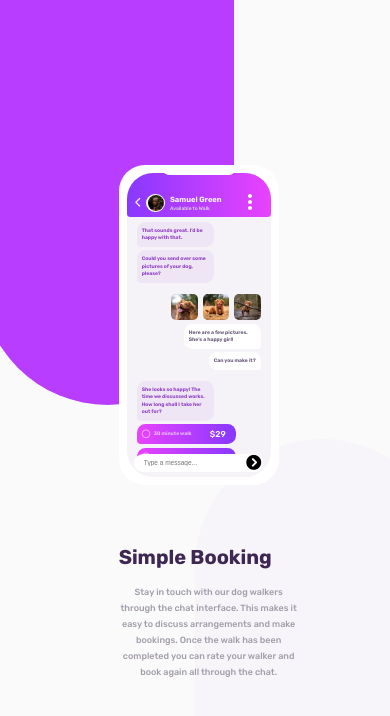
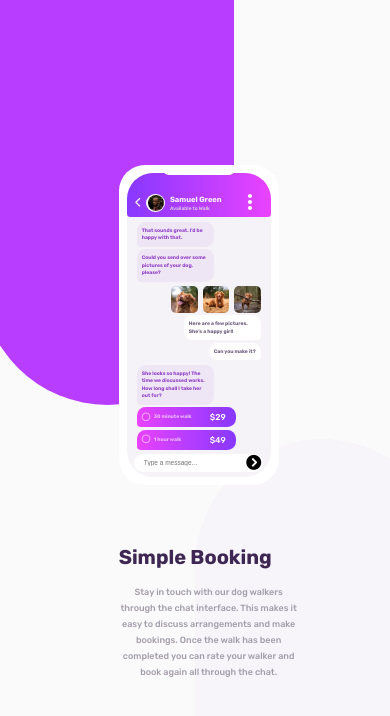
Before and after one commit to 01edie/chat-app-css-illustration, a plain HTML site: page index.html in a window 390 px wide. Drawn offline with Linux system fonts and the light colour scheme.

Commit message:
responsiveness_test

```diff
--- a/style.css
+++ b/style.css
@@ -360,4 +360,14 @@ p{
     font-size: 0.9rem;
     text-align: center;
   }
+  .message3{
+    margin-top: 0.2rem;
+  }
+  .message6{
+    margin-top: 0.2rem;
+
+  }
+  .chat-content{
+    gap: 0.25rem;
+  }
 }
```
